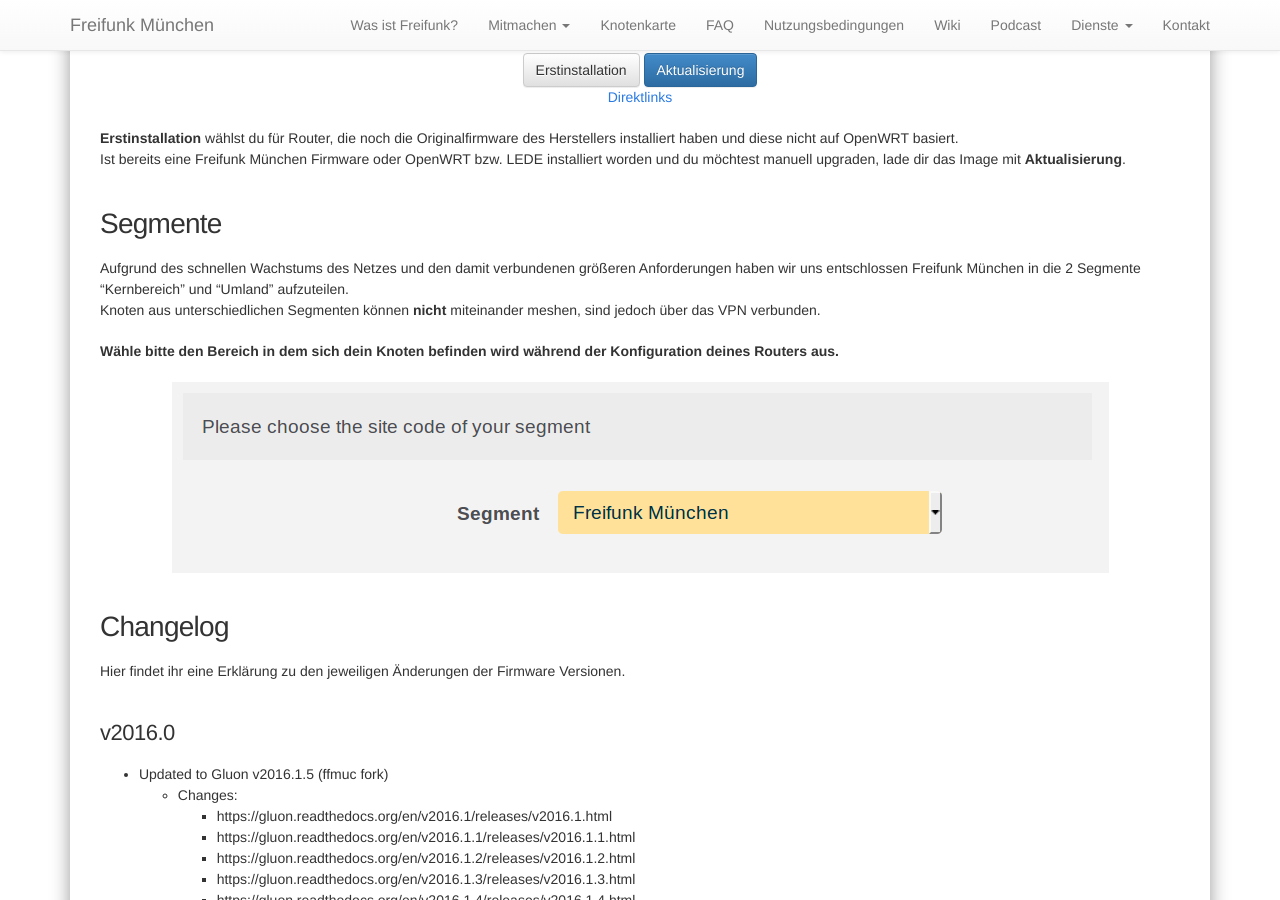
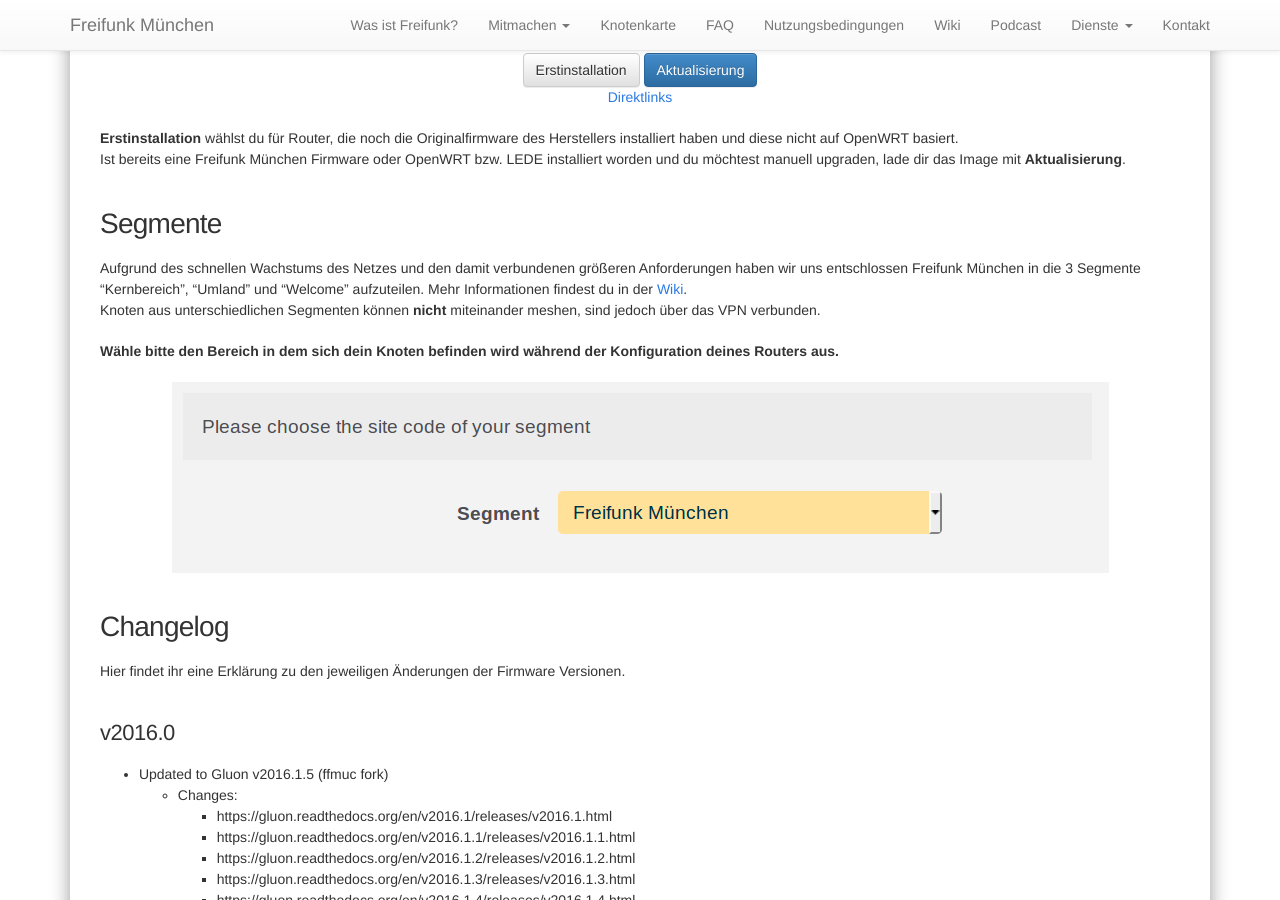
Before and after one commit to freifunkMUC/freifunkmuc.github.io, a Jekyll site: the page built from firmware.md, in a window 1280 px wide and 900 px high, scrolled down 1121 px. Built offline with Jekyll 4.4.1, drawn with Linux system fonts in a browser that asks for light colours.

Commit message:
fix number of semgents

```diff
--- a/firmware.md
+++ b/firmware.md
@@ -367,7 +367,7 @@ Ist bereits eine Freifunk München Firmware oder OpenWRT bzw. LEDE installiert w
 
 ## Segmente
 
-Aufgrund des schnellen Wachstums des Netzes und den damit verbundenen größeren Anforderungen haben wir uns entschlossen Freifunk München in die 2 Segmente "Kernbereich" und "Umland" aufzuteilen. <br>
+Aufgrund des schnellen Wachstums des Netzes und den damit verbundenen größeren Anforderungen haben wir uns entschlossen Freifunk München in die 3 Segmente "Kernbereich", "Umland" und "Welcome" aufzuteilen. Mehr Informationen findest du in der [Wiki](https://ffmuc.net/wiki/p/Segmente#Die_aktuellen_Segmente). <br>
 Knoten aus unterschiedlichen Segmenten können **nicht** miteinander meshen, sind jedoch über das VPN verbunden.
 
 **Wähle bitte den Bereich in dem sich dein Knoten befinden wird während der Konfiguration deines Routers aus.**
```
